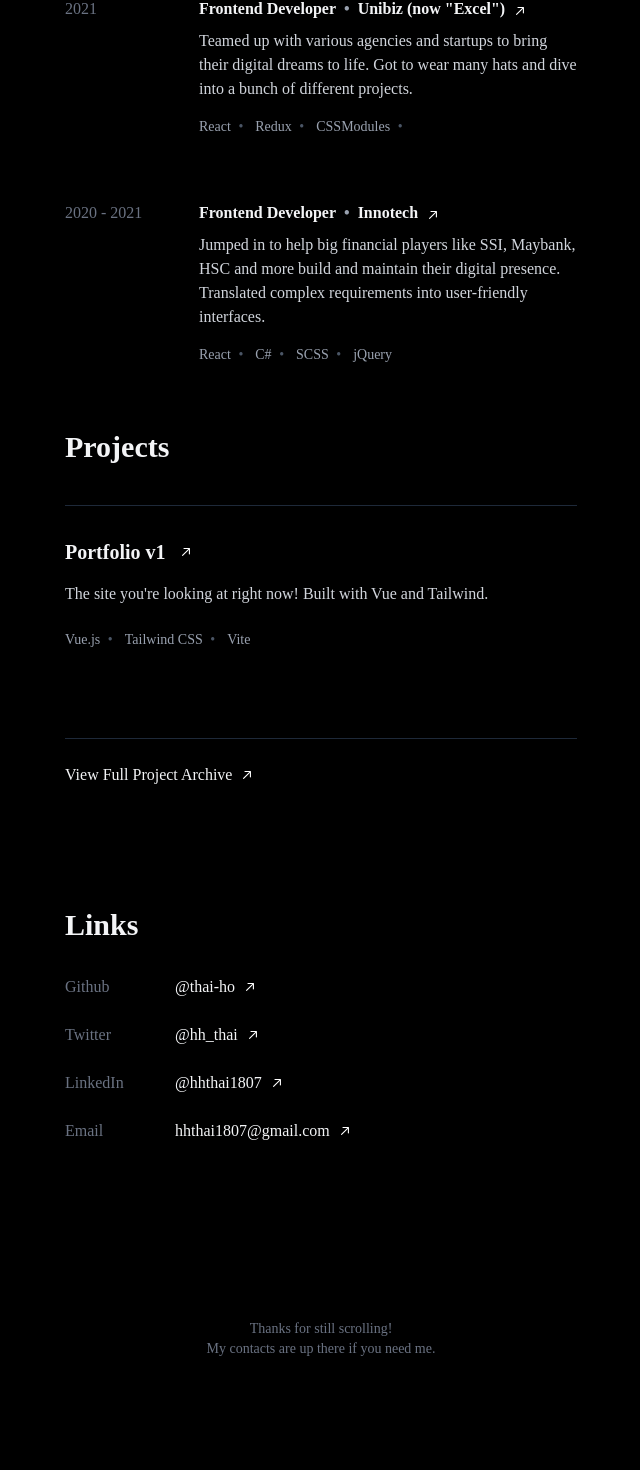
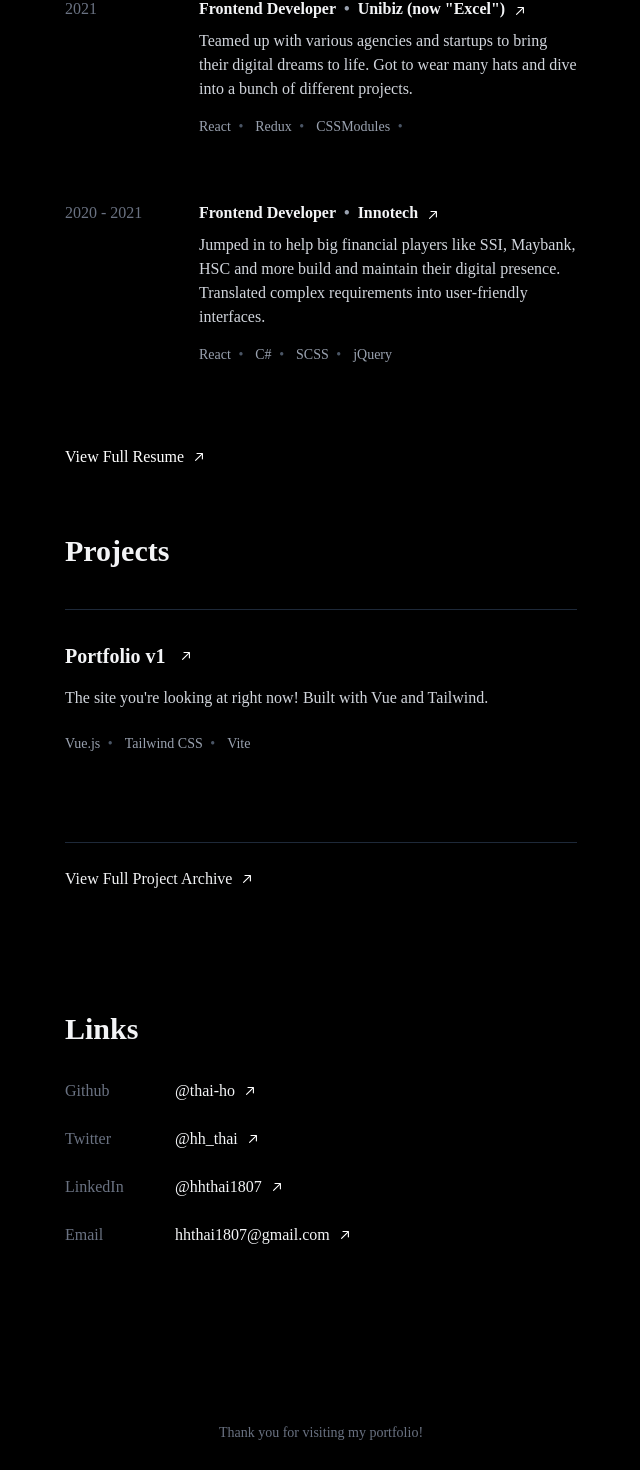
Before and after one commit to thai-ho/portfolio, a Vue app: page / in a window 1280 px wide. Shown: the part 727-2197 px from the top of the page, without its empty margins (319-959 px from the left). Before the commit the page ends 2150 px from the top, so only its background shows below. Built offline with nearby package versions, Linux system fonts and the light colour scheme.

Commit message:
update resume

```diff
--- a/v1/src/App.vue
+++ b/v1/src/App.vue
@@ -7,10 +7,7 @@
 
     <!-- Native footer at the app level -->
     <footer class="mt-24 pt-8 text-center">
-      <p class="text-sm text-gray-500">
-        Thanks for still scrolling! <br />My contacts are up there if you need
-        me.
-      </p>
+      <p class="text-sm text-gray-500">Thank you for visiting my portfolio!</p>
     </footer>
   </div>
 </template>
--- a/v1/src/components/Experience.vue
+++ b/v1/src/components/Experience.vue
@@ -161,6 +161,31 @@
             </div>
           </div>
         </div>
+
+        <!-- Resume View Button -->
+        <div class="pt-4">
+          <a
+            href="/src/assets/HoangThaiHo_FrontEndDeveloper_Resume.pdf"
+            target="_blank"
+            class="text-white hover:text-gray-300 transition-colors flex items-center"
+          >
+            View Full Resume
+            <span class="ml-2 inline-block">
+              <svg
+                xmlns="http://www.w3.org/2000/svg"
+                width="14"
+                height="14"
+                viewBox="0 0 14 14"
+                fill="none"
+              >
+                <path
+                  d="M10.9639 8.92676L10.957 3.59473C10.957 3.42155 10.9023 3.28027 10.793 3.1709C10.6882 3.05697 10.5446 3 10.3623 3H5.03027C4.8571 3 4.7181 3.05697 4.61328 3.1709C4.50846 3.28027 4.45605 3.41016 4.45605 3.56055C4.45605 3.70638 4.51074 3.83398 4.62012 3.94336C4.73405 4.05273 4.86393 4.10742 5.00977 4.10742H6.58887L9.2959 4.01172L8.26367 4.89355L3.1709 10C3.05697 10.1094 3 10.237 3 10.3828C3 10.5332 3.05697 10.6676 3.1709 10.7861C3.28939 10.9046 3.42383 10.9639 3.57422 10.9639C3.72461 10.9639 3.85449 10.9092 3.96387 10.7998L9.06348 5.69336L9.95898 4.66113L9.84277 7.34766V8.9541C9.84277 9.09994 9.89746 9.22982 10.0068 9.34375C10.1208 9.45768 10.2529 9.51465 10.4033 9.51465C10.5492 9.51465 10.679 9.45996 10.793 9.35059C10.9069 9.23665 10.9639 9.09538 10.9639 8.92676Z"
+                  fill="white"
+                />
+              </svg>
+            </span>
+          </a>
+        </div>
       </div>
     </div>
   </section>
```
Also changed, not shown: 1 other file (tests, documents, lock files or other folders).
